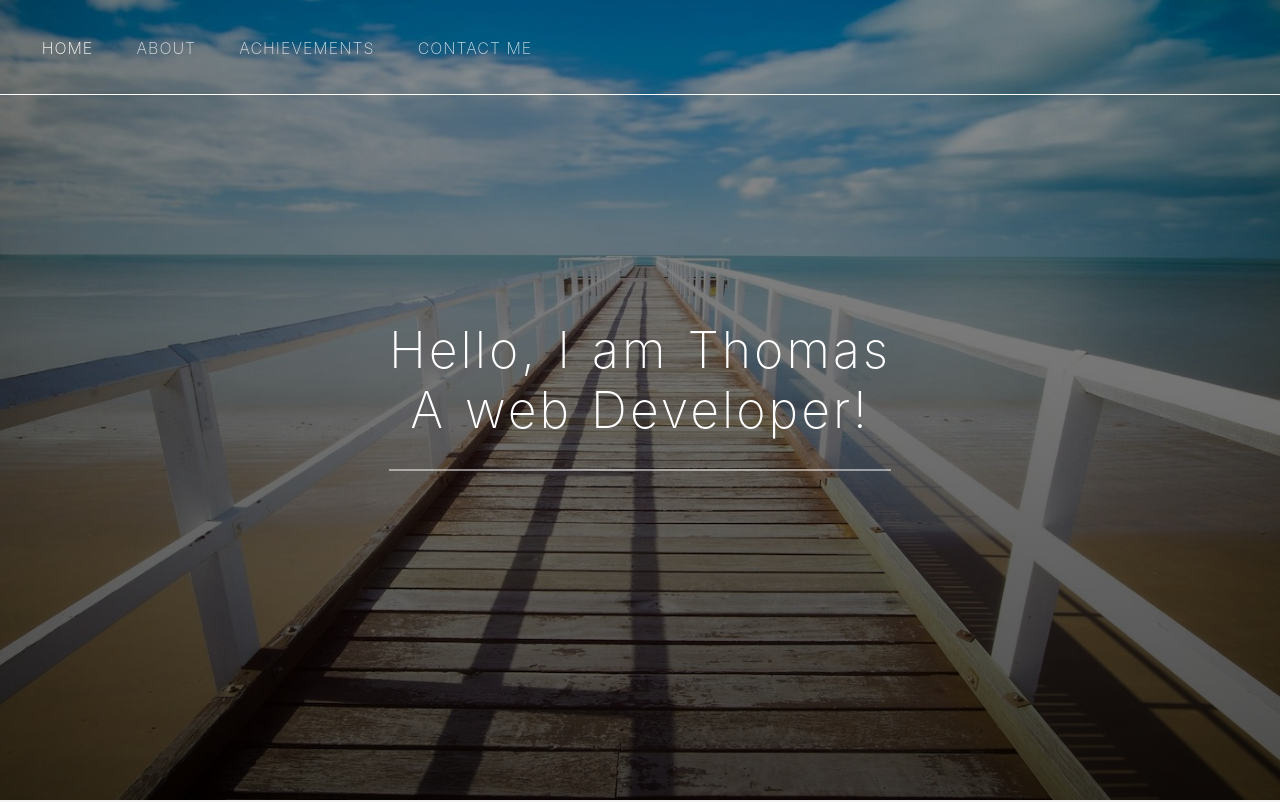
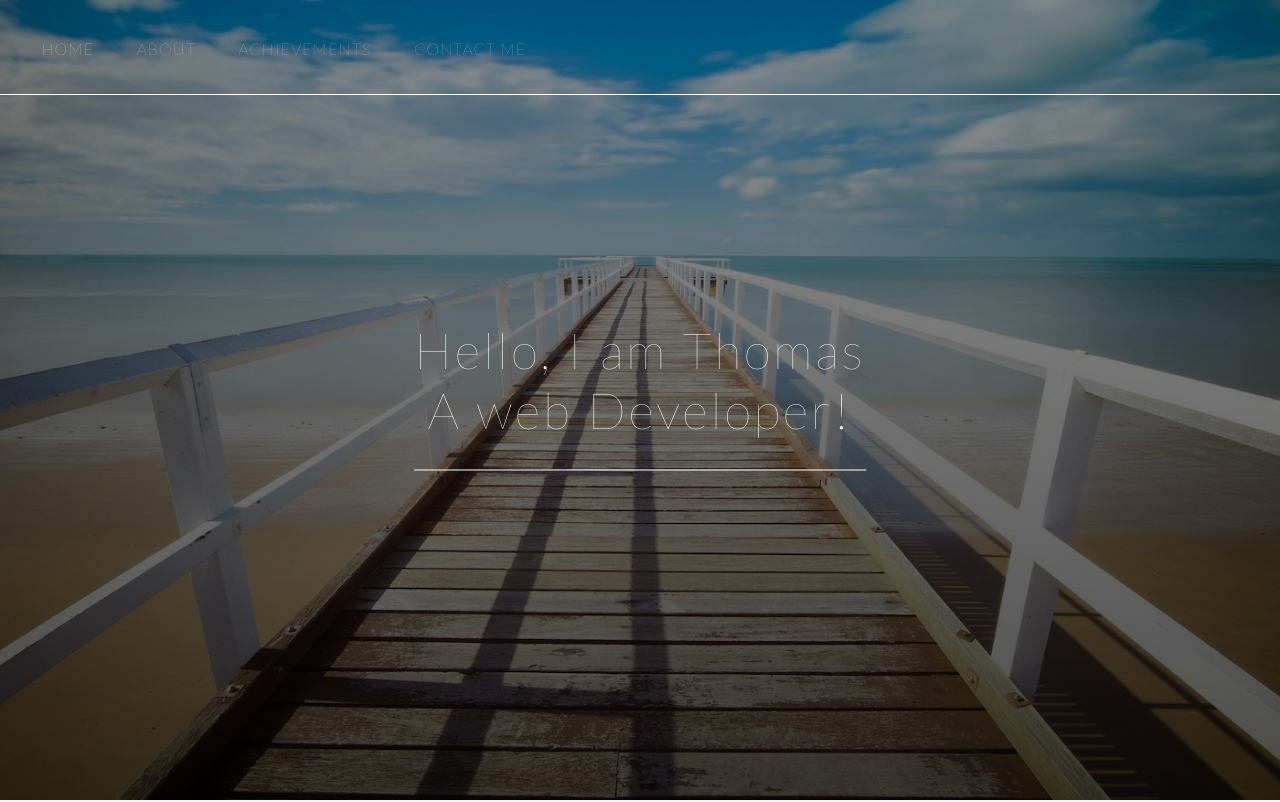
Before and after one commit to dg-t/thomasdg, a Vue app: page / in a window 1280 px wide. Shown: the top 802 px of the page. Built offline with nearby package versions, Linux system fonts and the light colour scheme.

Commit message:
update global and project animations

```diff
--- a/src/App.vue
+++ b/src/App.vue
@@ -25,11 +25,17 @@ export default {
     appNavigation,
     appFooter
   },
-  watch: {
+watch: {
     '$route' (to) {
-      console.log(to.path.split('/').length)
-      console.log(this.routesAnimation)
-      if (to.path.split('/').length > 2){
+      // console.log(this.$router.options.routes[1])
+      if (to.path == '/achievements/restaurant-reviews' ||
+          to.path == '/achievements/cat-facts' ||
+          to.path == '/achievements/ninja-fight' ||
+          to.path == '/achievements/film-festival' ||
+          to.path == '/achievements/dice-game' ||
+          to.path == '/achievements/quote-generator' ||
+          to.path == '/achievements/testing-todo-app' ||
+          to.path == '/achievements/express-food') {
         this.routesAnimation = 'project-routes'
       } else {
         this.routesAnimation = 'global-routes'
@@ -40,18 +46,18 @@ export default {
 </script>
 
 <style>
-@import url('https://fonts.googleapis.com/css2?family=Pacifico&display=swap');
+
 /** GENERAL */
 * {
     margin: 0;
     padding: 0;
     -webkit-box-sizing: border-box;
     box-sizing: border-box;
+    font-family: 'Lato', sans-serif;
 }
 
 html {
-  font-family: 'Pacifico', cursive;
-    /* font-family: 'Lato', sans-serif; */
+    font-family: 'Lato', sans-serif;
     font-size: 20px;
     font-weight: 300;
     text-rendering: optimizeLegibility;
@@ -75,27 +81,13 @@ html {
   background-color: #f4f4f4;
 }
 
-/** TRANSITION */
+/** TRANSITION GLOBAL ROUTES*/
 
 .global-routes-enter-active {
   animation: global-routes 1s ease-in;
 }
 
 .global-routes-leave-from {
-  opacity :0;
-}
-/* .routes-leave-active {
-  transition: all 0;
-} */
-/* .routes-leave-to {
-  opacity :0;
-} */
-
-.project-routes-enter-active {
-  animation: project-routes 1s ease-in;
-}
-
-.project-routes-leave-from {
   opacity :0;
 }
 
@@ -110,6 +102,15 @@ html {
     opacity: 1;
     transform: translateY(0);
   }
+}
+
+/** TRANSITION PROJECTS ROUTES*/
+.project-routes-enter-active {
+  animation: project-routes 1s ease-in;
+}
+
+.project-routes-leave-from {
+  opacity :0;
 }
 
 @keyframes project-routes {
--- a/src/main.js
+++ b/src/main.js
@@ -33,10 +33,11 @@ const router = createRouter({
         { path: '/achievements/quote-generator', component: QuoteGenerator, meta: { hideHeader: true } },
         { path: '/achievements/testing-todo-app', component: TodoTesting, meta: { hideHeader: true } },
         { path: '/achievements/express-food', component: ExpressFood, meta: { hideHeader: true } },
-        { path: '/contact-me', component: Contact, meta: { contactFooter: true, headerSection: true } }
+        { path: '/contact-me', component: Contact, meta: { contactFooter: true, headerSection: true } },
+        { path: '/:notFound(.*)', redirect: '/' }
     ],
     scrollBehavior(to, from, savedPosition) {
-        console.log(router.options.routes)
+        // console.log(router.options.routes)
         if (savedPosition) {
             return savedPosition
         }
```
